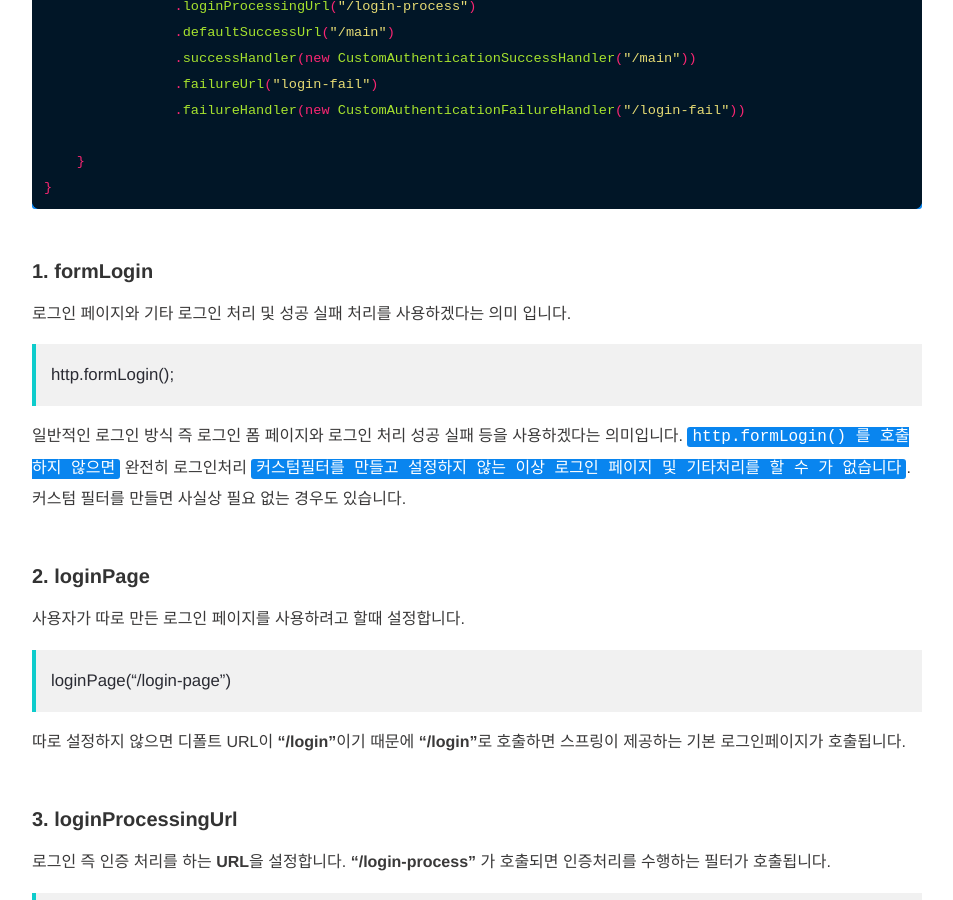
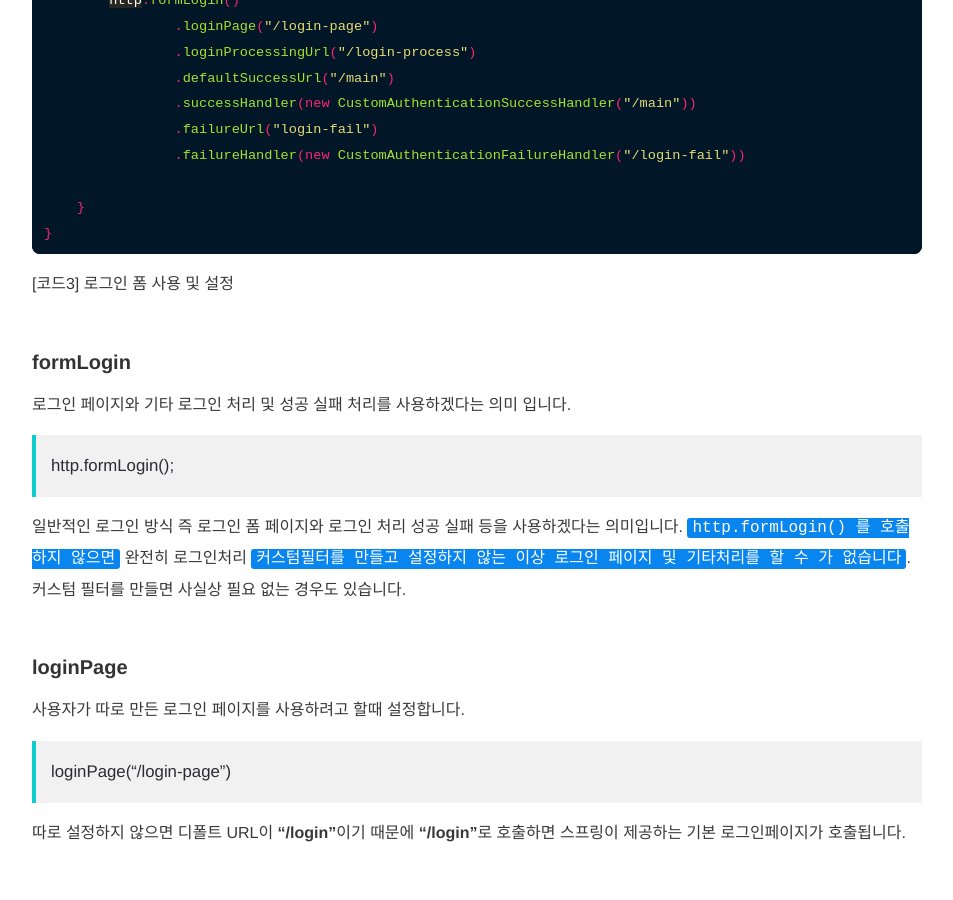
Before and after one commit to kimchanjung/blog-backup, a Jekyll site: the page built from _posts/spring/2020-07-02-spring-security-02.md, in a window 1280 px wide and 900 px high, scrolled down 4751 px. Shown: the whole window, without its empty margins (163-1116 px from the left). Built offline with Jekyll 4.4.1, drawn with Linux system fonts in a browser that asks for light colours; some of the changed text lies outside the part shown.

````diff
--- a/_posts/spring/2020-07-02-spring-security-02.md
+++ b/_posts/spring/2020-07-02-spring-security-02.md
@@ -81,22 +81,24 @@
     }
 }
 ```
-#### 1. antMatchers
+[코드2] 리소스의 인증 및 권한 설정
+
+#### antMatchers
 > antMatchers("/login&#42;&#42;", "/web-resources/&#42;&#42;", "/actuator/&#42;&#42;")
 
 특정 리소스에 대해서 권한을 설정합니다.
 
-#### 2. permitAll
+#### permitAll
 > antMatchers("/login&#42;&#42;", "/web-resources/&#42;&#42;", "/actuator/&#42;&#42;").permitAll()
 
 antMatchers 설정한 리소스의 접근을 인증절차 없이 허용한다는 의미 입니다.
 
-#### 3. hasAnyRole
+#### hasAnyRole
 > antMatchers("/admin/&#42&#42").hasAnyRole("ADMIN")
 
 리소스 admin으로 시작하는 모든 URL은 `인증후 ADMIN 레벨의 권한을 가진 사용자만 접근을 허용`한다는 의미입니다.
 
-#### 4. anyRequest
+#### anyRequest
 > anyRequest().authenticated()
 
 모든 리소스를 의미하며 접근허용 리소스 및 인증후 특정 레벨의 권한을 가진 사용자만 접근가능한 리소스를 설정하고 `그외 나머지 리소스들은 무조건 인증을 완료해야 접근이 가능`하다는 의미입니다.
@@ -119,42 +121,43 @@
     }
 }
 ```
-#### 1. formLogin
+[코드3] 로그인 폼 사용 및 설정
+#### formLogin
 로그인 페이지와 기타 로그인 처리 및 성공 실패 처리를 사용하겠다는 의미 입니다.
 > http.formLogin();
 
 일반적인 로그인 방식 즉 로그인 폼 페이지와 로그인 처리 성공 실패 등을 사용하겠다는 의미입니다. `http.formLogin() 를 호출하지 않으면`
 완전히 로그인처리 `커스텀필터를 만들고 설정하지 않는 이상 로그인 페이지 및 기타처리를 할 수 가 없습니다`. 커스텀 필터를 만들면 사실상 필요 없는 경우도 있습니다.
 
-#### 2. loginPage
+#### loginPage
 사용자가 따로 만든 로그인 페이지를 사용하려고 할때 설정합니다.
 > loginPage("/login-page")
 
 따로 설정하지 않으면 디폴트 URL이 **"/login"**이기 때문에 **"/login"**로 호출하면 스프링이 제공하는 기본 로그인페이지가 호출됩니다.
 
-#### 3. loginProcessingUrl
+#### loginProcessingUrl
 로그인 즉 인증 처리를 하는 **URL**을 설정합니다. **"/login-process"** 가 호출되면 인증처리를 수행하는 필터가 호출됩니다.
 > loginProcessingUrl("/login-process")
 
 로그인 FORM에서 아이디와 비번을 입력하고 확인을 클릭하면 **"/login-process"** 를 호출 하게 되었들 때 `인증처리하는 필터가 호출`되어 아이디 비번을 받아와 인증처리가 수행되게 됩니다. 즉 `UsernamePasswordAuthenticationFilter가 실행` 되게 되는 것입니다.
 
-#### 4. defaultSuccessUrl
+#### defaultSuccessUrl
 정상적으로 인증성공 했을 경우 이동하는 페이지를 설정합니다.
 > defaultSuccessUrl("/main")
 
 설정하지 않는경우 디폴트값은 "/" 입니다.
 
-#### 5. successHandler
+#### successHandler
 정상적인증 성공 후 별도의 처리가 필요한경우 커스텀 핸들러를 생성하여 등록할 수 있습니다.
 > successHandler(new CustomAuthenticationSuccessHandler("/main"))
 
 커스텀 핸들러를 생성하여 등록하면 인증성공 후 사용자가 추가한 로직을 수행하고 성공 페이지로 이동합니다.
 
-#### 4. failureUrl
+#### failureUrl
 인증이 실패 했을 경우 이동하는 페이지를 설정합니다.
 > failureUrl("/login-fail")
 
-#### 5. failureHandler
+#### failureHandler
 인증 실패 후 별도의 처리가 필요한경우 커스텀 핸들러를 생성하여 등록할 수 있습니다.
 > successHandler(new CustomAuthenticationFailureHandler("/login-fail"))
 
@@ -172,6 +175,8 @@
     }
 }
 ```
+[코드4] 커스텀 필터의 추가
+
 #### addFilterBefore
 > 지정된 필터 앞에 커스텀 필터를 추가 (UsernamePasswordAuthenticationFilter 보다 먼저 실행된다)
 
@@ -209,6 +214,7 @@
     }
 }
 ```
+[코드5] 커스컴 필터의 상세 설정
 
 #### CustomAuthenticationProcessingFilter
 > 인증을 처리하는 커스텀 필터는 AbstractAuthenticationProcessingFilter를 상속하여 생성합니다.
````
Also changed, not shown: src/styles/post.scss (+9 -9 lines), assets/css/post.css.
